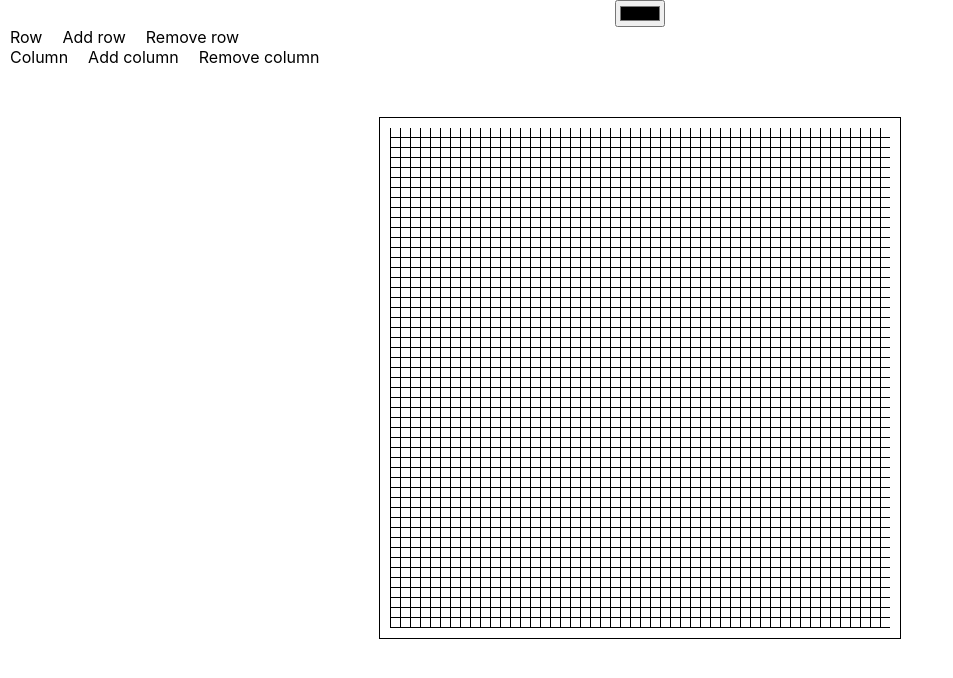
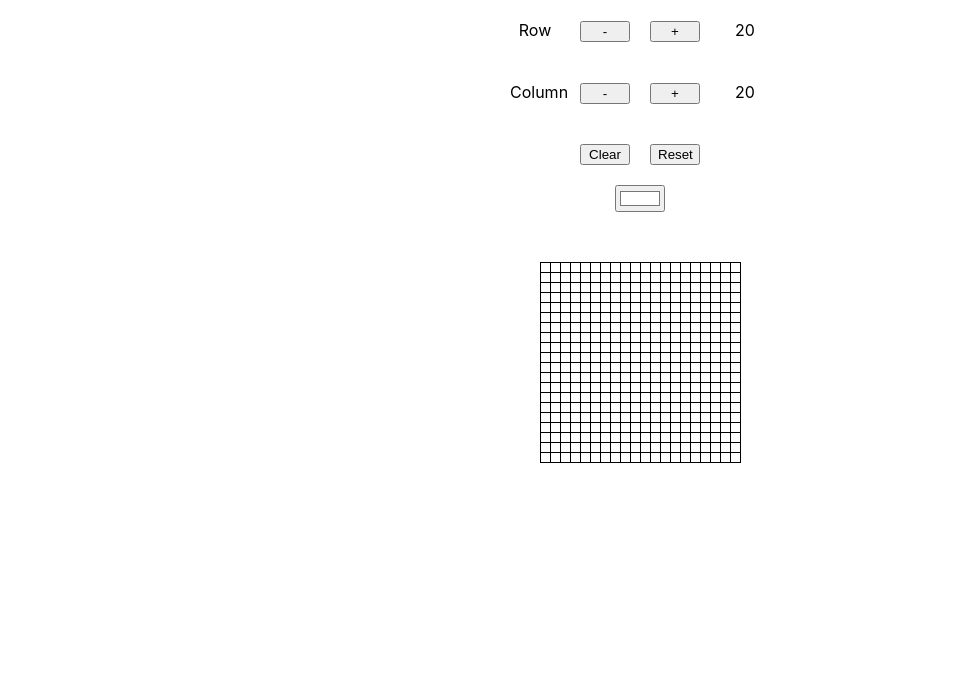
Before and after one commit to Diegodlt/PixelDrawer, a React (Create React App) app: page / in a window 1280 px wide. Shown: the top 678 px of the page, without its empty margins (0-953 px from the left). Built offline with nearby package versions, Linux system fonts and the light colour scheme.

Commit message:
Add functionality to buttons, and improve the Pixel class so that it renders less often

```diff
--- a/src/App.css
+++ b/src/App.css
@@ -16,10 +16,21 @@
   -ms-user-select: none;
   user-select: none;
   margin: 50px auto;
-  padding: 10px;
-  border: 1px solid black;
+  border-top: 1px solid black;
+  border-right: 1px solid black;
 }
 
+.ControlPanel{
+  text-align: center;
+}
 .Controls{
-  padding: 10px;
+  margin: 20px 10px;
+  display: inline-block;
+  width: 50px;
 }
+
+/* .Add{
+  color: white;
+  background-color: lightblue;
+  font-size: 1.5em;
+} */
--- a/src/App.js
+++ b/src/App.js
@@ -8,15 +8,17 @@ const PIXEL_SIZE = 10;
 class App extends Component {
 
   state = {
-    color: "white",
-    columns: 50,
-    rows : 50,
-    clicked: false
+    color: "#ffffff",
+    columns: 20,
+    rows : 20,
+    clicked: false,
+    reset: false
   }
 
   changeColor = event => {
     this.setState({
-      color: event.target.value
+      color: event.target.value,
+      reset: false
     });
   }
 
@@ -26,7 +28,6 @@ class App extends Component {
   }
 
   addColumn = () =>{
-    // console.log("ADDCOLUMN");
     let colums = this.state.columns + 1;
     this.setState({columns: colums})
   }
@@ -54,7 +55,28 @@ class App extends Component {
     this.setState({clicked: false});
   }
 
+  changeInput = (e) =>{
+    this.setState({columnValue: e.target.value})
+  }
+
+  clearBoard = () =>{
+    this.setState({
+      color: "#ffffff",
+      reset: true
+    })
+  }
+
+  resetBoard = () =>{
+    this.setState({
+      color:"#ffffff",
+      reset: true,
+      columns: 20,
+      rows: 20
+    });
+  }
+
   render() {
+    console.log("[App.js] Render");
     let board = [];
 
     for(let i = 0; i < this.state.rows; i++){
@@ -62,26 +84,34 @@ class App extends Component {
         <PixelRow
           columns={this.state.columns}
           key={i}
-          newColor={this.getColor.bind(this)}
+          color={this.state.color}
+          reset={this.state.reset}
           clicked={this.state.clicked} />);
     }
 
     return (
       <div className="App">
-        <input type="color" className="ColorInput" onChange={this.changeColor}/>
-        <div>
-          <span className="Controls">Row</span>
-          <span className="Controls" onClick={this.addRow}>Add row</span>
-          <span className="Controls" onClick={this.removeRow}>Remove row</span>
-        </div>
-        <div>
-          <span className="Controls" >Column</span>
-          <span className="Controls" onClick={this.addColumn}>Add column</span>
-          <span className="Controls" onClick={this.removeColumn}>Remove column</span>
+        <div className="ControlPanel">
+          <div>
+            <span className="Controls">Row</span>
+            <button className="Controls Add" onClick={this.removeRow}>-</button>
+            <button className="Controls Add" onClick={this.addRow}>+</button>
+            <span className="Controls">{this.state.rows}</span>
+          </div>
+          <div>
+            <span className="Controls" >Column</span>
+            <button className="Controls Add" onClick={this.removeColumn}>-</button>
+            <button className="Controls Add" onClick={this.addColumn}>+</button>
+            <span className="Controls">{this.state.columns}</span>
+          </div>
+          <div>
+            <button className="Controls" onClick={this.clearBoard}>Clear</button>
+            <button className="Controls" onClick={this.resetBoard}>Reset</button>
+          </div>
+          <input type="color" className="ColorInput" value={this.state.color} onChange={this.changeColor}/>
         </div>
         <div
           className={"Board"}
-          draggable={false}
           onMouseDown={this.clickedHandler}
           onMouseUp={this.unClickedHandler}
           onMouseLeave={this.unClickedHandler}
--- a/src/components/PixelRow/PixelRow.js
+++ b/src/components/PixelRow/PixelRow.js
@@ -8,13 +8,16 @@ const pixelRow = props => {
     let row = [];
 
     for(let i = 0; i < props.columns; i++){
-        row.push(<Pixel key={i} newColor={props.newColor} clicked={props.clicked}/>);
+        row.push(
+            <Pixel
+                key={i}
+                color={props.color}
+                clicked={props.clicked}
+                reset={props.reset}/>);
     }
 
     return(
-        <div
-            draggable={false}
-            className={"PixelRow"}>{row}</div>
+        <React.Fragment>{row}</React.Fragment>
     );
 
 }
--- a/src/containers/Pixel/Pixel.js
+++ b/src/containers/Pixel/Pixel.js
@@ -4,33 +4,51 @@ import './Pixel.css';
 class Pixel extends Component{
 
     state = {
-        color: "white"
+        pixelColor: "white",
+        selectedColor: this.props.color
+    }
+
+    shouldComponentUpdate(nextProps, nextState){
+        if(nextProps.color === this.state.pixelColor){
+            return false;
+        }
+        return true;
+    }
+
+    componentDidUpdate(prevProps, prevState){
+        if(prevProps.color === this.props.color){
+            return;
+        }
+
+        if(this.props.reset){
+            this.setState({pixelColor: "white"})
+        }
     }
 
     colorChangerHandler = () => {
-        let colorSelected = this.props.newColor();
-        if(colorSelected === this.state.color){
+        let colorSelected = this.props.color;
+        if(colorSelected === this.state.pixelColor){
             return;
         }
-        this.setState({color: this.props.newColor()})
+        this.setState({pixelColor: colorSelected});
     }
 
     dragHandler = () => {
         if(this.props.clicked){
-            let colorSelected = this.props.newColor();
-            if(colorSelected === this.state.color){
+            let colorSelected = this.props.color;
+            if(colorSelected === this.state.pixelColor){
                 return;
             }
-            this.setState({color: this.props.newColor()})
+            this.setState({pixelColor: colorSelected});
         }
     }
 
     render(){
+        console.log("[Pixel.js] Render");
         return(
             <div
             className="Pixel"
-            draggable={false}
-            style={{backgroundColor: this.state.color}}
+            style={{backgroundColor: this.state.pixelColor}}
             onClick={this.colorChangerHandler}
             onMouseEnter={this.dragHandler}></div>
         );
```
